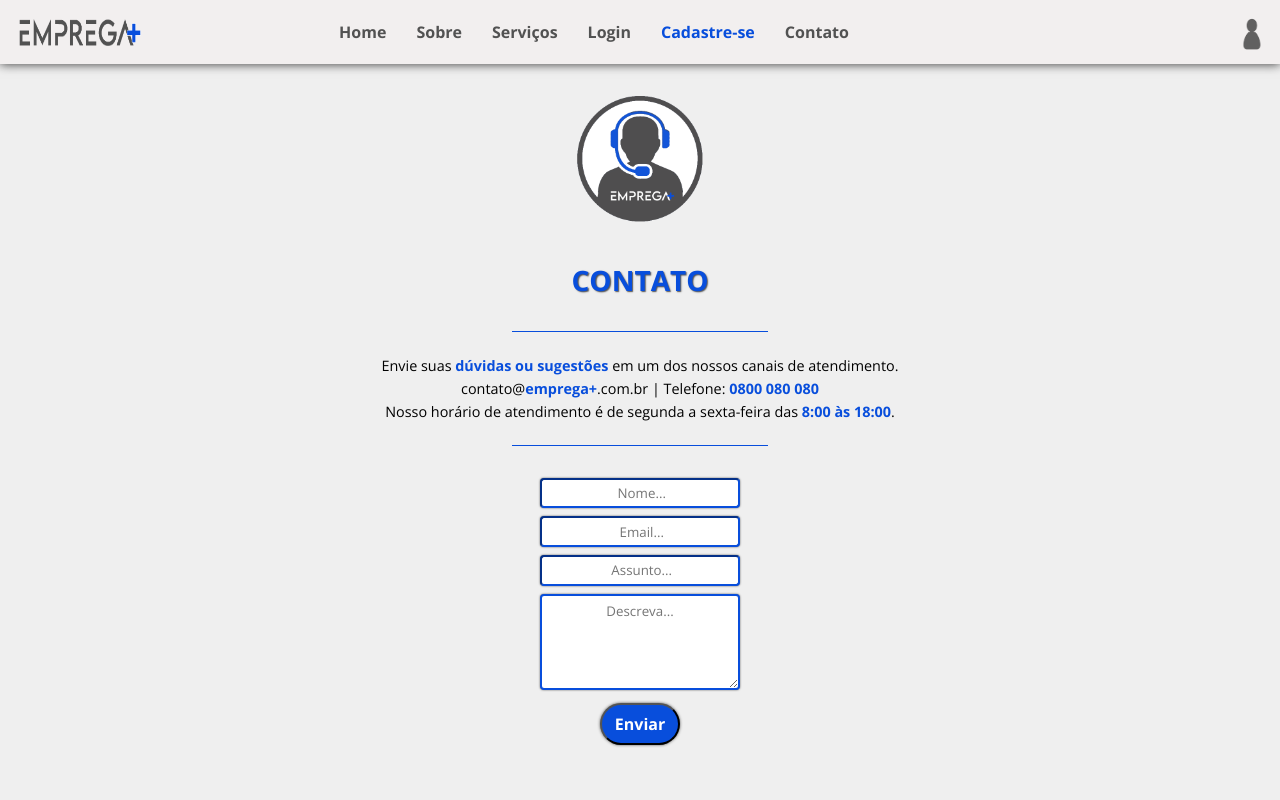
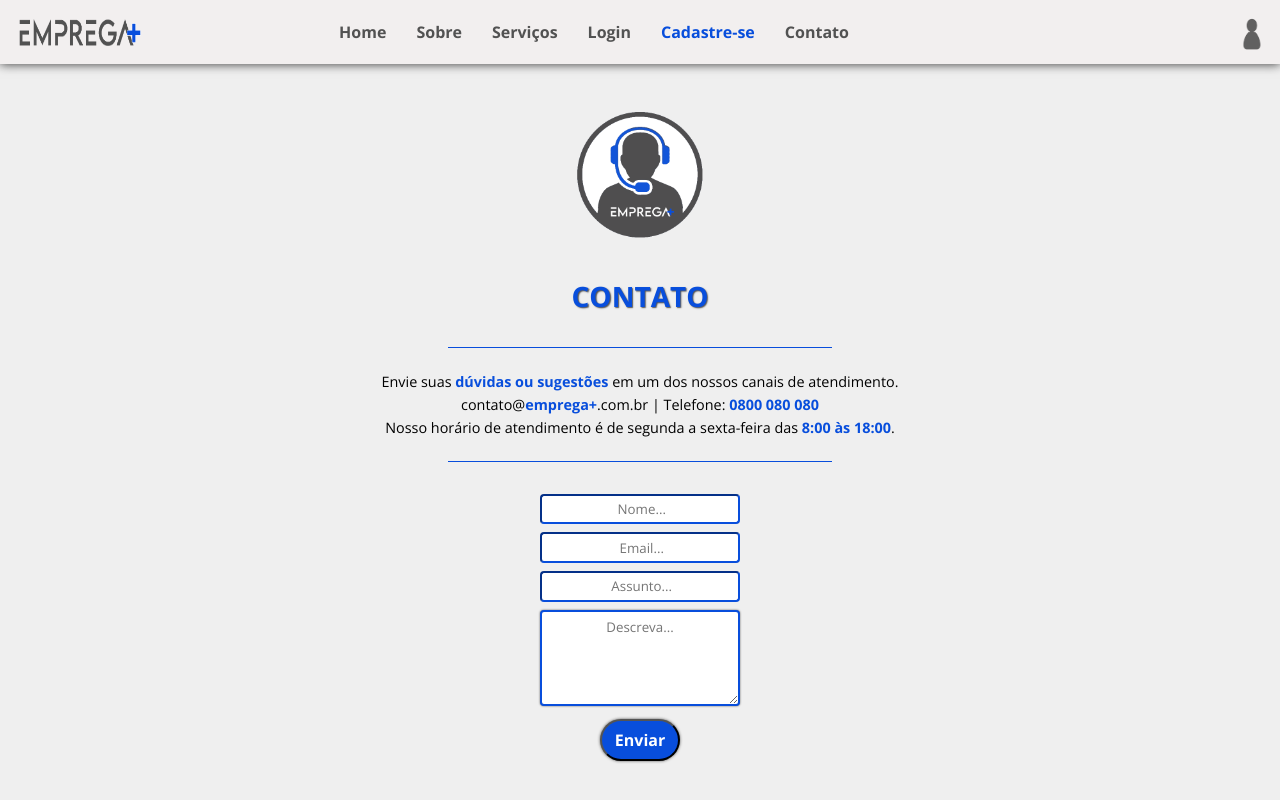
Before and after one commit to EmersonGald1n0/challenge, a React (Create React App) app in the folder sprint04/: page /contact in a window 1280 px wide. Shown: the top 800 px of the page. Built offline with nearby package versions, Linux system fonts and the light colour scheme.

Commit message:
alteração de estilos

```diff
--- a/sprint04/src/components/pages/cadastroComplementar/CadastroComplementar.module.css
+++ b/sprint04/src/components/pages/cadastroComplementar/CadastroComplementar.module.css
@@ -53,9 +53,6 @@
   margin-left: 10px;
   width: 5.8vw;
 }
-.cadastro_container input {
-  box-shadow: 0 0 3px black;
-}
 
 .btn:hover {
   background-color: #525252;
--- a/sprint04/src/components/pages/cadastroComplementar2/CadastroComplementar2.module.css
+++ b/sprint04/src/components/pages/cadastroComplementar2/CadastroComplementar2.module.css
@@ -53,14 +53,9 @@
   margin-left: 10px;
   width: 5.8vw;
 }
-.cadastro_container input {
-  box-shadow: 0 0 3px #525252;
-}
 
-.cadastro_container label{
+.cadastro_container label {
   font-size: 1.5vh;
-
-
 }
 
 .btn:hover {
--- a/sprint04/src/components/pages/contact/Contact.module.css
+++ b/sprint04/src/components/pages/contact/Contact.module.css
@@ -4,7 +4,8 @@
   display: flex;
   text-align: center;
   flex-direction: column;
-  padding: 4vh;
+  margin-top: 6vh;
+  margin-bottom: -14vh;
 }
 
 .btn {
@@ -27,7 +28,7 @@
 }
 
 .text1 {
-  color: #084EDC;
+  color: #084edc;
   font-weight: bold;
   font-size: 3.5vh;
   padding: 1.5vh;
@@ -37,7 +38,6 @@
 p {
   margin: 0.5vh;
   font-size: 1.8vh;
-
 }
 
 input {
@@ -48,7 +48,6 @@ input {
   text-align: center;
   padding: 1em;
   margin-top: 1vh;
-  box-shadow: 0 0 2px #525252;
 }
 
 textarea {
@@ -68,7 +67,7 @@ textarea {
 }
 
 .linha {
-  width: 20vw;
+  width: 30vw;
   height: 0.1vh;
   background-color: #084edc;
   margin: 0 auto;
@@ -77,7 +76,7 @@ textarea {
 }
 
 .linha2 {
-  width: 20vw;
+  width: 30vw;
   height: 0.1vh;
   background-color: #084edc;
   margin: 0 auto;
--- a/sprint04/src/components/pages/perfilRecrutador/PerfilRecrutador.jsx
+++ b/sprint04/src/components/pages/perfilRecrutador/PerfilRecrutador.jsx
@@ -73,6 +73,7 @@ export default function PerfilRecrutador() {
             <h3>
               Status Processo <span>Seletivo</span>
             </h3>
+
             <div className={styles.form_group}>
               <input
                 className="radio"
```
